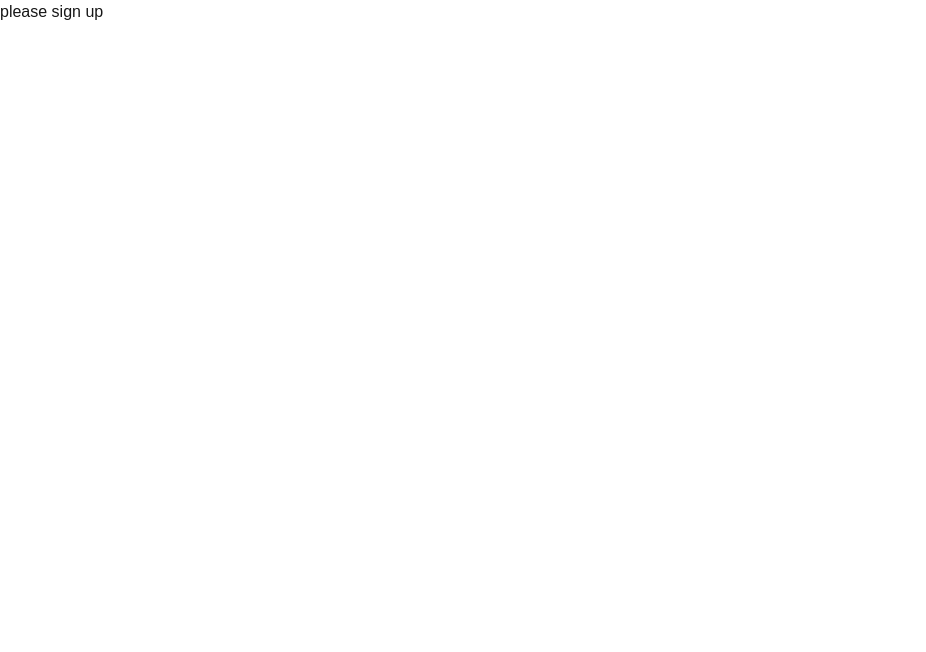
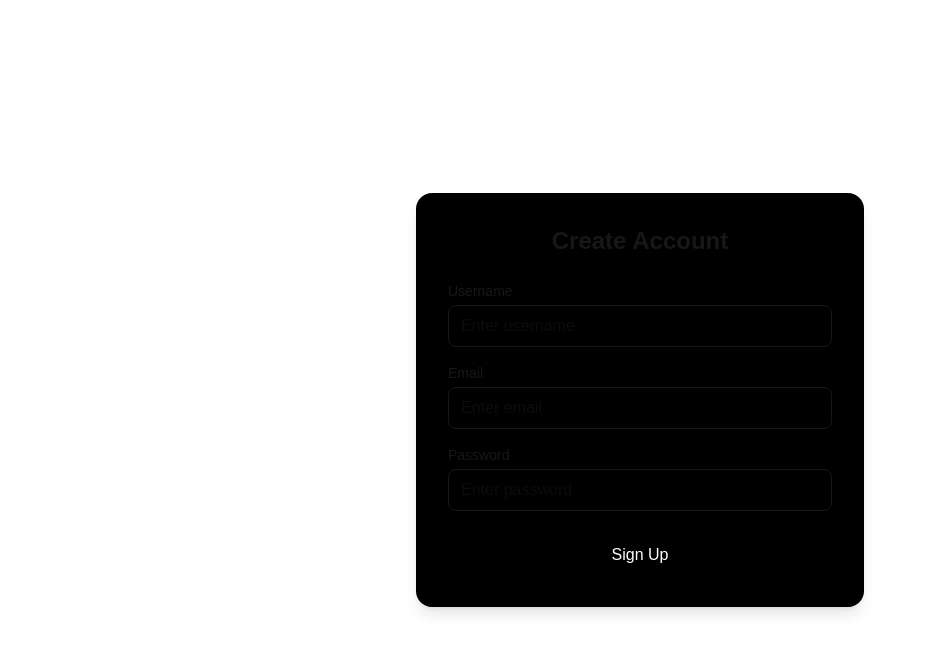
Before and after one commit to itsjeet04/next-auth, a Next.js app in the folder nextauth/: page /signup in a window 1280 px wide. Shown: the top 652 px of the page, without its empty margins (0-926 px from the left). Built offline with nearby package versions, Linux system fonts and the light colour scheme.

Commit message:
login,signup page frontend

```diff
--- a/nextauth/app/login/page.tsx
+++ b/nextauth/app/login/page.tsx
@@ -1,7 +1,63 @@
-export default  function LoginPage(){
+   'use client'
+
+   import React from "react"
+
+    export default  function LoginPage(){
+
+
+    const onLogin = async() => {}
+
+    const[user,setUser] = React.useState({
+        email: '',
+        password: ''
+    })
+
      return(
-        <div>
-            <h1>Login Page</h1>
+        <div className="flex items-center justify-center min-h-screen bg-black-20">
+
+            <div className="bg-black p-8 rounded-2xl shadow-lg w-full max-w-md">
+                <h1 className="text-2xl font-bold text-center mb-6">
+                    Login to Account
+                </h1>
+
+                <div className="mb-4">
+                    <label className="block text-sm font-medium mb-1">
+                        Email
+                    </label>
+                    <input
+                        type="email"
+                        value={user.email}
+                        placeholder="Enter email"
+                        onChange={(e) =>
+                            setUser({ ...user, email: e.target.value })
+                        }
+                        className="w-full px-3 py-2 border rounded-lg focus:outline-none focus:ring-2 focus:ring-black"
+                    />
+                </div>
+
+                <div className="mb-6">
+                    <label className="block text-sm font-medium mb-1">
+                        Password
+                    </label>
+                    <input
+                        type="password"
+                        value={user.password}
+                        placeholder="Enter password"
+                        onChange={(e) =>
+                            setUser({ ...user, password: e.target.value })
+                        }
+                        className="w-full px-3 py-2 border rounded-lg focus:outline-none focus:ring-2 focus:ring-black"
+                    />
+                </div>
+
+                <button
+                    onClick={onLogin}
+                    className="w-full bg-black text-white py-2 rounded-lg hover:bg-gray-800 transition duration-200"
+                >
+                    Login
+                </button>
+
+            </div>
         </div>
      )
 }
--- /dev/null
+++ b/nextauth/app/profile/[id]/page.tsx
@@ -0,0 +1,8 @@
+export default function userProfile({params} : any){
+    return (
+        <div>
+            <h1>user profile</h1>
+            <p>user id: {params.id}</p>
+        </div>
+    )
+}
--- a/nextauth/app/signup/page.tsx
+++ b/nextauth/app/signup/page.tsx
@@ -1,7 +1,81 @@
-export default function signupPage(){
-    return(
-        <div>
-            <h1> please sign up </h1>
+"use client"
+import React from "react";
+import Link from "next/link";
+
+export default function SignupPage() {
+
+    const [user, setUser] = React.useState({
+        username: "",
+        email: "",
+        password: "",
+    });
+
+    const onSignup = async () => {}
+
+    return (
+        <div className="flex items-center justify-center min-h-screen bg-black-20">
+
+            <div className="bg-black p-8 rounded-2xl shadow-lg w-full max-w-md">
+                <h1 className="text-2xl font-bold text-center mb-6">
+                    Create Account
+                </h1>
+
+                <div className="mb-4">
+                    <label className="block text-sm font-medium mb-1">
+                        Username
+                    </label>
+                    <input
+                        type="text"
+                        value={user.username}
+                        placeholder="Enter username"
+                        onChange={(e) =>
+                            setUser({ ...user, username: e.target.value })
+                        }
+                        className="w-full px-3 py-2 border rounded-lg focus:outline-none focus:ring-2 focus:ring-black"
+                    />
+                </div>
+
+                <div className="mb-4">
+                    <label className="block text-sm font-medium mb-1">
+                        Email
+                    </label>
+                    <input
+                        type="email"
+                        value={user.email}
+                        placeholder="Enter email"
+                        onChange={(e) =>
+                            setUser({ ...user, email: e.target.value })
+                        }
+                        className="w-full px-3 py-2 border rounded-lg focus:outline-none focus:ring-2 focus:ring-black"
+                    />
+                </div>
+
+                <div className="mb-6">
+                    <label className="block text-sm font-medium mb-1">
+                        Password
+                    </label>
+                    <input
+                        type="password"
+                        value={user.password}
+                        placeholder="Enter password"
+                        onChange={(e) =>
+                            setUser({ ...user, password: e.target.value })
+                        }
+                        className="w-full px-3 py-2 border rounded-lg focus:outline-none focus:ring-2 focus:ring-black"
+                    />
+                </div>
+
+                <Link href="/login">
+                    <button
+                        onClick={onSignup}
+                        className="w-full bg-black text-white py-2 rounded-lg hover:bg-gray-800 transition duration-200"
+                    >
+                        Sign Up
+                    </button>
+                </Link>
+
+
+            </div>
         </div>
-    )
+    );
 }
```
